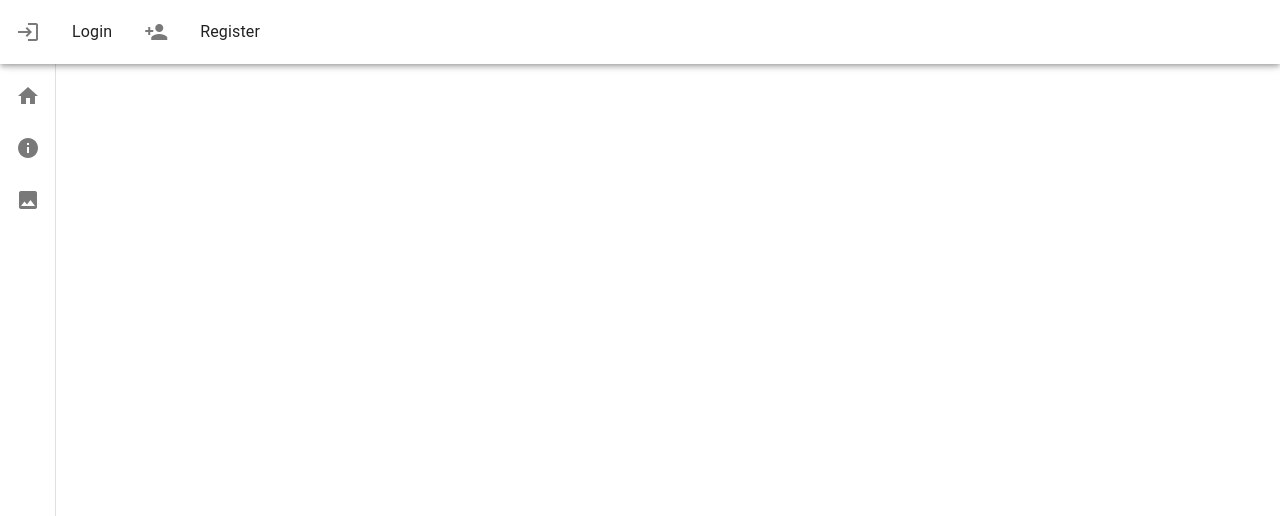
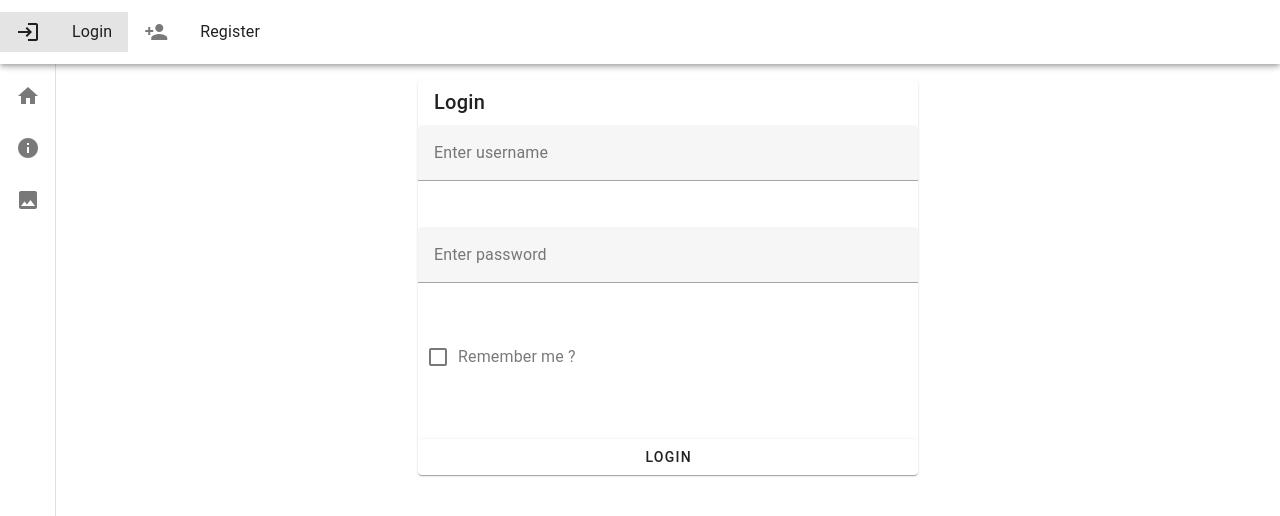
Before and after one commit to Inner-daydream/uofm-spa, a Vue app in the folder front/: page /login in a window 1280 px wide. Shown: the top 516 px of the page. Built offline with nearby package versions, Linux system fonts and the light colour scheme.

Commit message:
Front login

```diff
--- a/front/package.json
+++ b/front/package.json
@@ -13,6 +13,7 @@
     "@mdi/font": "^7.2.96",
     "@vuelidate/core": "^2.0.2",
     "@vuelidate/validators": "^2.0.2",
+    "cookie-parser": "^1.4.6",
     "vue": "^3.3.4",
     "vue-router": "^4.2.2",
     "vuelidate": "^0.7.7",
--- /dev/null
+++ b/front/src/components/Login.vue
@@ -0,0 +1,96 @@
+<script setup>
+import { reactive, ref } from 'vue'
+import { required } from '@vuelidate/validators'
+import { useVuelidate } from '@vuelidate/core'
+
+import { useRouter } from 'vue-router'
+const router = useRouter()
+
+
+const initialState = {
+	username: '',
+	password: '',
+	remembered: false,
+}
+
+const state = reactive({
+	...initialState,
+})
+const showPassword = ref(false)
+
+const rules = {
+	username: { required },
+	password: { required },
+}
+
+const v$ = useVuelidate(rules, state)
+
+function clear() {
+	v$.value.$reset()
+
+	for (const [key, value] of Object.entries(initialState)) {
+		state[key] = value
+	}
+}
+
+async function login() {
+
+	console.log("login")
+
+	const requestOptions = {
+		method: "POST",
+		headers: { "Content-Type": "application/json" },
+		body: JSON.stringify({ ...state })
+	};
+
+	const response = await fetch(import.meta.env.VITE_API_URL + "/login", requestOptions);
+
+	if (response.ok) {
+		const options = {
+			expires: new Date(Date.now() + 3 * 24 * 60 * 60),
+			httpOnly: true
+		};
+
+		response.status(200).cookie("token", token, options).json({
+			success: true,
+			token,
+			user
+		})
+		clear()
+		router.push('/gallery')
+	} else {
+		console.error('Error while enter loging')
+	}
+
+}
+
+</script>
+
+<template>
+	<div class="flex-card">
+		<v-card class="ma-auto" title="Login" max-width="500" density="compact">
+			<v-form validate-on="submit">
+				<v-row>
+					<v-col cols="12">
+						<v-text-field v-model="state.username" label="Enter username" required>
+
+						</v-text-field>
+					</v-col>
+					<v-col cols="12">
+						<v-text-field v-model="state.password" type="password" label="Enter password" required>
+
+						</v-text-field>
+					</v-col>
+
+					<v-col cols="12">
+						<v-checkbox v-model="state.remembered" label="Remember me ?"></v-checkbox>
+					</v-col>
+
+					<v-col cols="12">
+						<v-btn @click="login()" block class="mt-2" text="Login"></v-btn>
+					</v-col>
+				</v-row>
+			</v-form>
+		</v-card>
+	</div>
+</template>
--- a/front/src/main.js
+++ b/front/src/main.js
@@ -26,7 +26,12 @@ const vuetify = createVuetify({
     },
 })
 
+const cookieParser = require('cookie-parser')
+
+
 const app = createApp(App)
+
+app.use(cookieParser)
 app.use(Vuelidate)
 app.use(router)
 app.use(vuetify)
--- a/front/src/router/index.js
+++ b/front/src/router/index.js
@@ -12,6 +12,11 @@ const router = createRouter({
       name: 'Register',
       component: () => import('../views/RegisterView.vue')
     },
+    {
+      path: '/login',
+      name: 'Login',
+      component: () => import ('../views/LoginView.vue')
+    }
   ]
 })
 
--- /dev/null
+++ b/front/src/views/LoginView.vue
@@ -0,0 +1,7 @@
+<script setup>
+import LoginVue from "../components/Login.vue";
+</script>
+
+<template>
+	<LoginVue></LoginVue>
+</template>
--- a/front/src/views/RegisterView.vue
+++ b/front/src/views/RegisterView.vue
@@ -2,8 +2,10 @@
 import RegisterForm from '../components/RegisterForm.vue';
 </script>
 <template>
-    <h1>Register</h1>
-    <RegisterForm></RegisterForm>
+    <div>
+        <h1>Register</h1>
+        <RegisterForm></RegisterForm>
+    </div>
 </template>
 
 <style scoped>
```
Also changed, not shown: front/src/components/RegisterForm.vue (line endings or trailing spaces), 1 other file (tests, documents, lock files or other folders).
